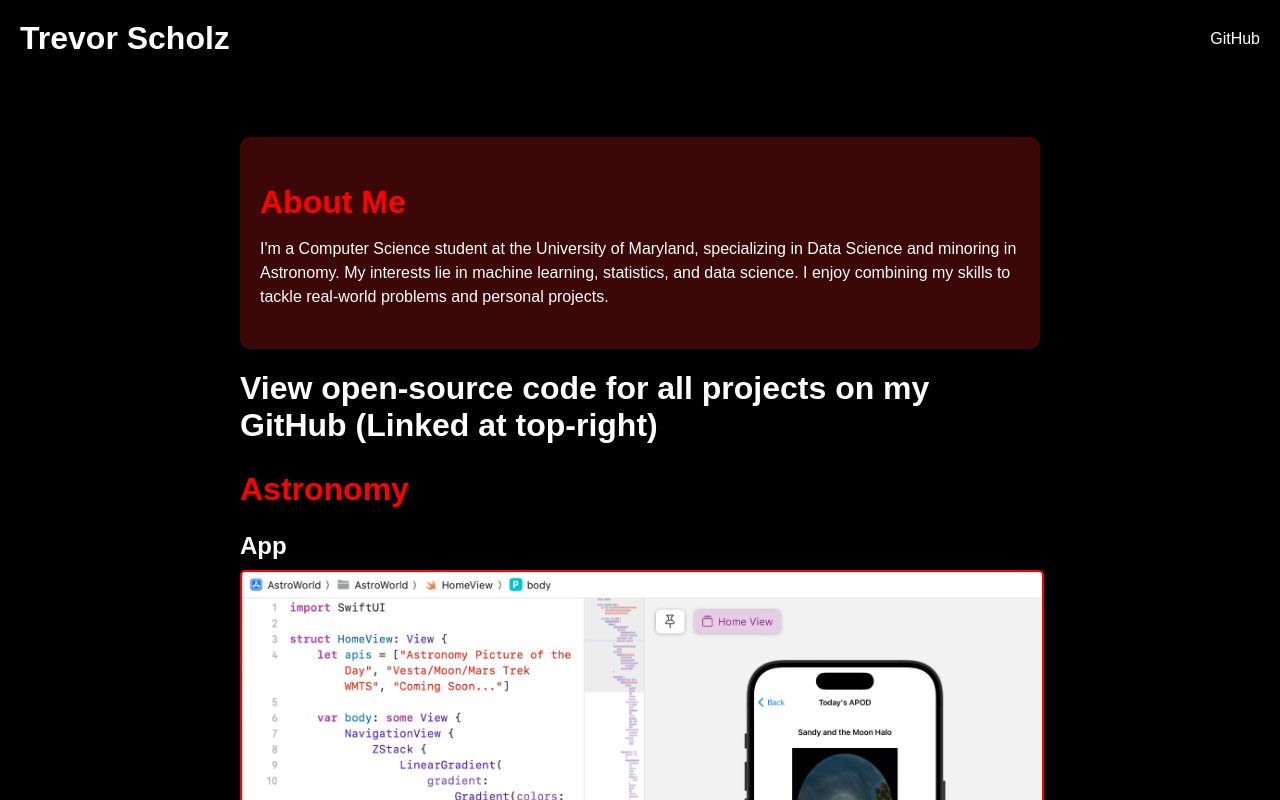
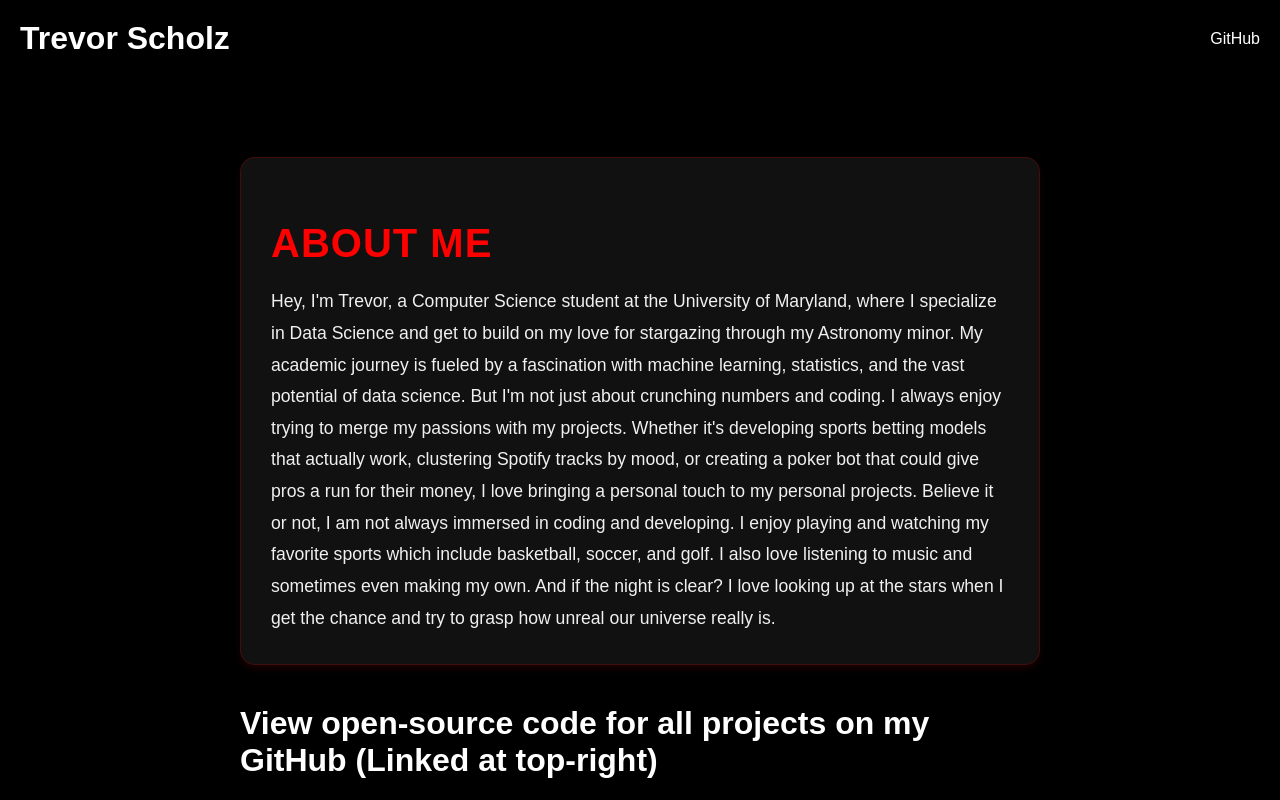
Before and after one commit to trevorscholz1/trevorscholz.dev, a React (Create React App) app: page / in a window 1280 px wide. Shown: the top 800 px of the page. Built offline with nearby package versions, Linux system fonts and the light colour scheme.

Commit message:
updated abt me

```diff
--- a/src/App.css
+++ b/src/App.css
@@ -23,24 +23,40 @@
 }
 
 .about-me {
-  background-color: #3c0707;
-  padding: 20px;
-  margin: 20px auto;
-  border-radius: 10px;
+  background-color: #111;
+  padding: 30px;
+  margin: 40px auto;
+  border-radius: 15px;
   max-width: 800px;
   text-align: left;
   color: #fff;
+  box-shadow: 0 4px 6px rgba(255, 0, 0, 0.1);
+  border: 1px solid rgba(255, 0, 0, 0.2);
+  transition: transform 0.3s ease, box-shadow 0.3s ease;
+}
+
+.about-me:hover {
+  transform: translateY(-5px);
+  box-shadow: 0 6px 8px rgba(255, 0, 0, 0.2);
 }
 
 .about-me h2 {
-  font-size: 2rem;
+  font-size: 2.5rem;
   color: #ff0000;
-  margin-bottom: 10px;
+  margin-bottom: 20px;
+  text-transform: uppercase;
+  letter-spacing: 1px;
 }
 
 .about-me p {
-  line-height: 1.5;
-  margin-bottom: 20px;
+  line-height: 1.8;
+  margin-bottom: 25px;
+  font-size: 1.1rem;
+  color: #f0f0f0;
+}
+
+.about-me p:last-child {
+  margin-bottom: 0;
 }
 
 nav ul {
--- a/src/App.js
+++ b/src/App.js
@@ -20,7 +20,16 @@
       <section className="about-me">
         <h2>About Me</h2>
         <p>
-          I'm a Computer Science student at the University of Maryland, specializing in Data Science and minoring in Astronomy. My interests lie in machine learning, statistics, and data science. I enjoy combining my skills to tackle real-world problems and personal projects.
+        Hey, I'm Trevor, a Computer Science student at the University of Maryland,
+        where I specialize in Data Science and get to build on my love for stargazing through my Astronomy minor.
+        My academic journey is fueled by a fascination with machine learning, statistics, and the vast potential of data science.
+      But I'm not just about crunching numbers and coding. I always enjoy trying to merge my passions with my projects.
+      Whether it's developing sports betting models that actually work, clustering Spotify tracks by mood, or creating a poker bot
+      that could give pros a run for their money, I love bringing a personal touch to my personal projects.
+      Believe it or not, I am not always immersed in coding and developing. I enjoy playing and watching my favorite sports
+      which include basketball, soccer, and golf. I also love listening to music and sometimes even making my own.
+      And if the night is clear? I love looking up at the stars when I get the chance and try to grasp how unreal
+      our universe really is.
         </p>
       </section>
       <h1>View open-source code for all projects on my GitHub (Linked at top-right)</h1>
```
